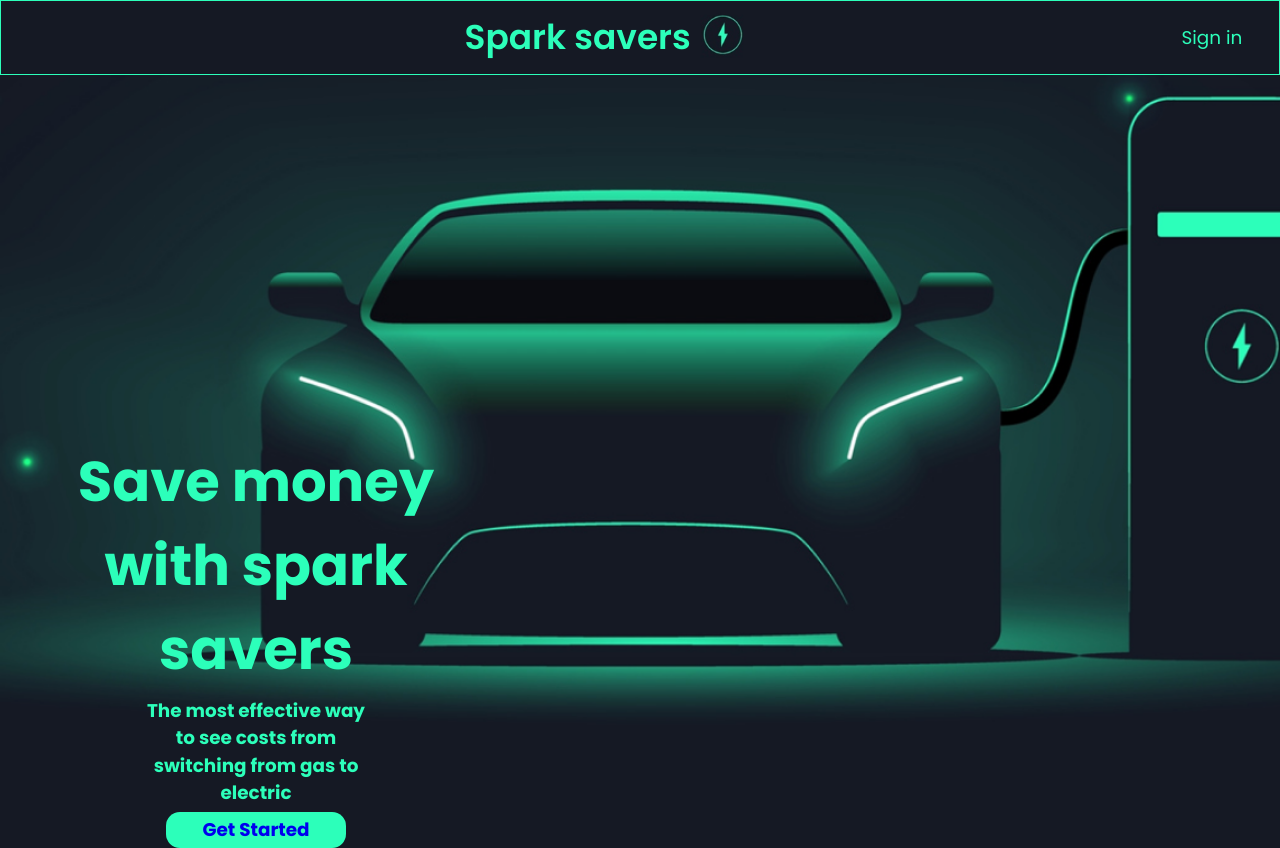
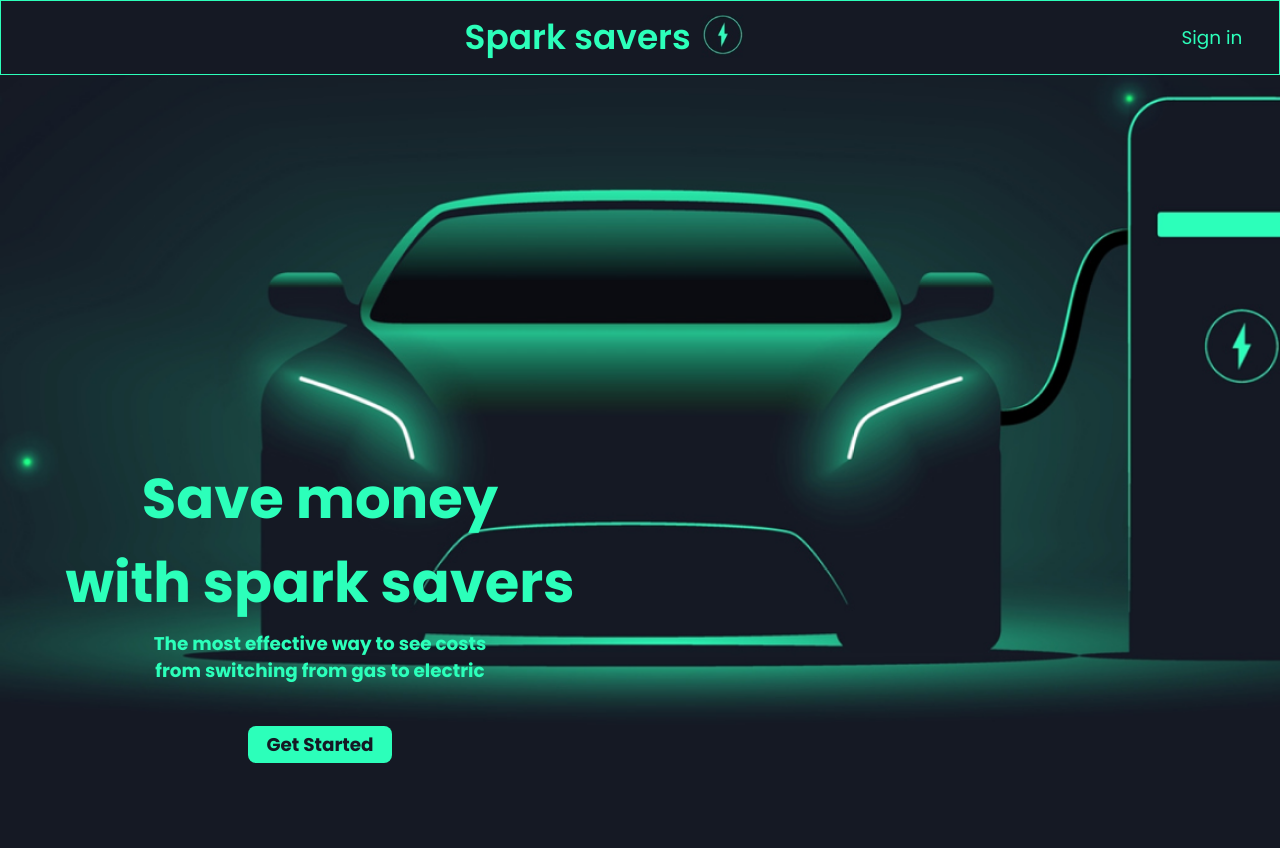
Before and after one commit to anhduy1202/EV-Savings, a React (Create React App) app in the folder frontend/: page / in a window 1280 px wide. After the commit the page ends 800 px from the top, so only its background shows below. Built offline with nearby package versions, Linux system fonts and the light colour scheme.

Commit message:
Updating landing page UI

```diff
--- a/frontend/src/App.css
+++ b/frontend/src/App.css
@@ -10,11 +10,13 @@
 :root {
   /* Color pallette */
   --color-green: #2CFFBA;
+  --color-button-hover: #00a06b;
   --color-dark-green: #151924;
   --color-white: #F9F9F9;
   --color-light-blue: #6EB9E3;
 
   /* Border radius */
+  --border-rounded-md: 8px;
   --border-rounded: 14px;
 
   /* Font style */
@@ -34,6 +36,7 @@
 
 html,
 body {
+  overflow:hidden;
   margin: 0;
   min-height: 100vh;
 }
--- a/frontend/src/Components/Greeting/Greeting.jsx
+++ b/frontend/src/Components/Greeting/Greeting.jsx
@@ -6,7 +6,8 @@ import "./greeting.css";
 function Greeting() {
     return(
         <div className="greeting-box">
-        <h1 className="main-text">Save money with spark savers</h1>
+        <h1 className="main-text">Save money </h1>
+        <p className='main-text-subtitle'> with spark savers</p>
         <h2 className="sub-text">The most effective way to see costs from switching from gas to electric</h2>
         <Link className="temp-get-started" to={"/signin"}>
         Get Started
--- a/frontend/src/Components/Greeting/greeting.css
+++ b/frontend/src/Components/Greeting/greeting.css
@@ -3,21 +3,16 @@
     display:flex;
     position: absolute;
     flex-direction: column;
-    top:55%;
-    width:30%;
-    max-width: 30%;
-    height: 25%;
-    max-height: 25%;
-    left: 5%;
+    bottom:0;
+    width:50%;
+    max-width: 50%;
     align-items: center;
-    justify-content: space-between;
 }
 
-.main-text{
+.main-text, .main-text-subtitle{
     color: var(--color-green);
     font-weight: var( --font-xbold);
     font-size: var(--font-xxlg);
-    text-align: center;
 }
 
 .sub-text{
@@ -25,16 +20,22 @@
     font-size: var(--font-md);
     padding: 0.25em 2em;
     text-align: center;
-    width: 80%;
+    max-width: 70%;
 }
 
 .temp-get-started{
-    padding: 0.25em 2em;
+    padding: 0.25em 1em;
     text-align: center;
     border: none;
     text-decoration: none;
+    color: var(--color-dark-green);
     font-weight: var(--font-xbold);
     font-size: var(--font-md);
-    border-radius: var(--border-rounded);
+    border-radius: var(--border-rounded-md);
     background-color: var(--color-green);
+    transition: 200ms ease-in-out;
+    margin: 2em 0;
 }
+.temp-get-started:hover {
+   background-color: var(--color-button-hover);;
+}
```
